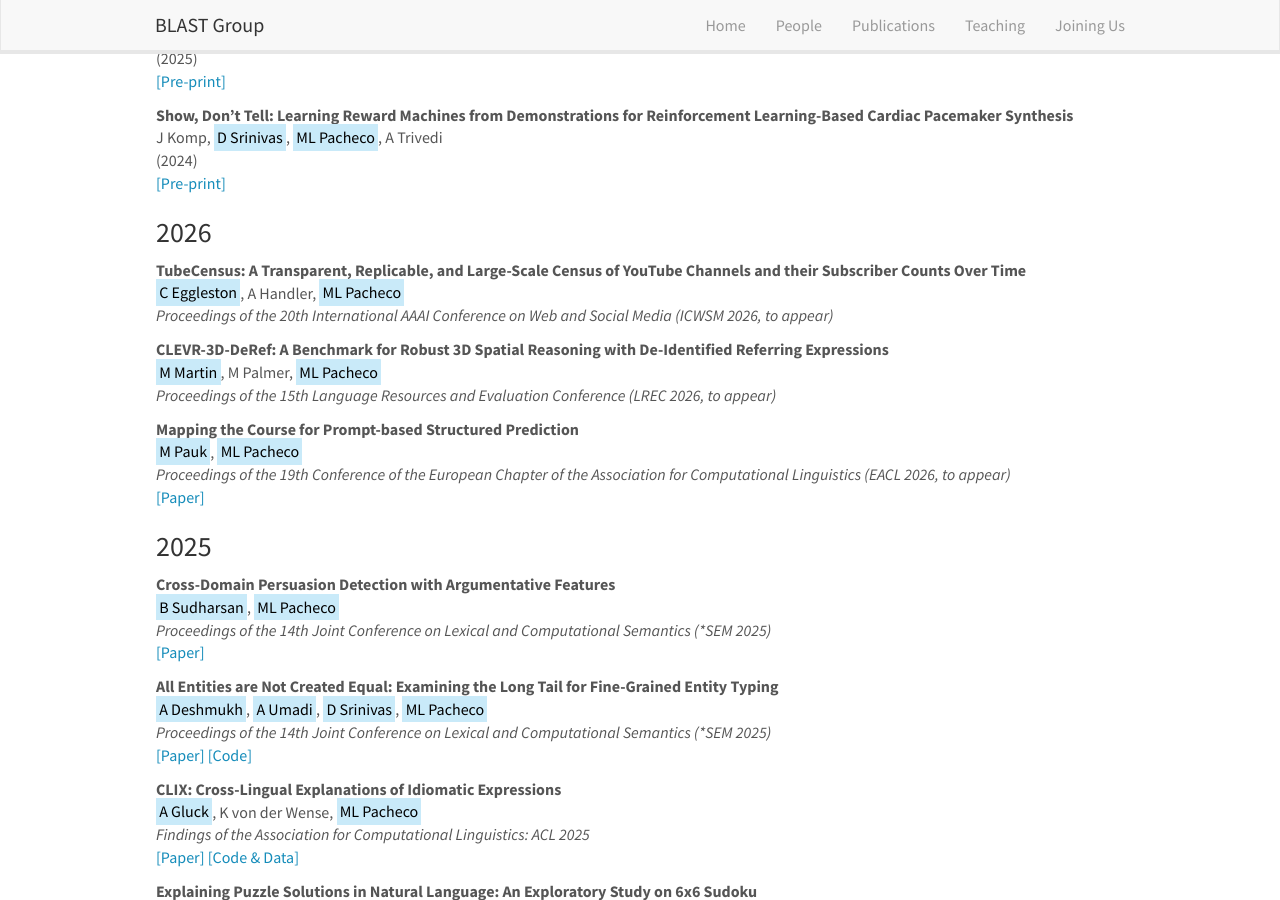
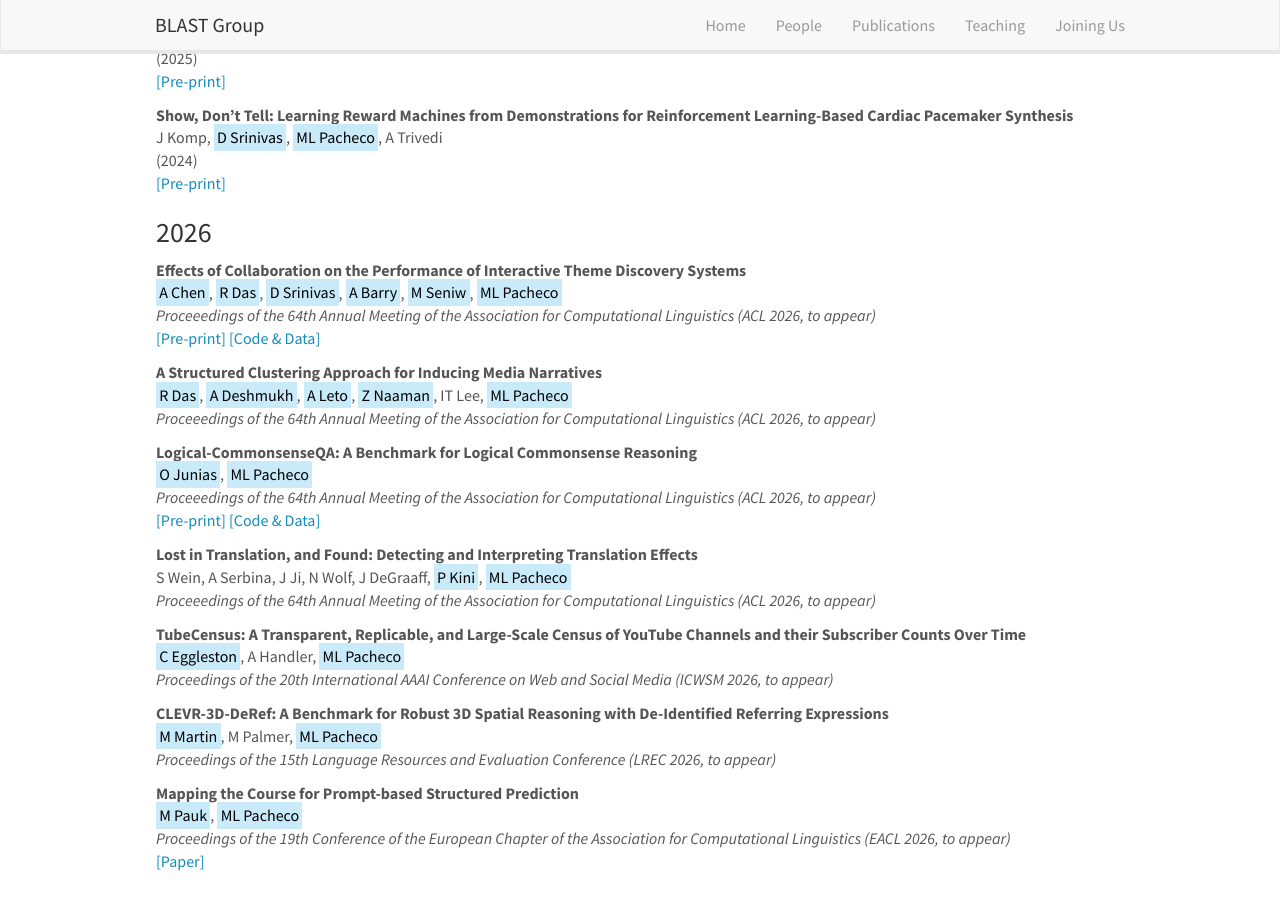
Before and after one commit to blast-cu/blast-cu.github.io, a Jekyll site: the page built from _pages/publications.md, in a window 1280 px wide and 900 px high, scrolled down 533 px. Built offline with Jekyll 4.4.1, drawn with Linux system fonts in a browser that asks for light colours; nearby versions of some CDN libraries.

Commit message:
Update publist_2026.yml

```diff
--- a/_data/publist_2026.yml
+++ b/_data/publist_2026.yml
@@ -1,3 +1,45 @@
+- title: "Effects of Collaboration on the Performance of Interactive Theme Discovery Systems"
+  authors: <mark>A Chen</mark>, <mark>R Das</mark>, <mark>D Srinivas</mark>, <mark>A Barry</mark>, <mark>M Seniw</mark>, <mark>ML Pacheco</mark>
+  highlight: 0
+  venue: "Proceeedings of the 64th Annual Meeting of the Association for Computational Linguistics (ACL 2026, to appear)"
+  link:
+    url: https://arxiv.org/abs/2408.09030
+    display: \[Pre-print\]
+  code:
+    url: https://github.com/blast-cu/interactive-systems
+    display: \[Code & Data\]
+  year: 2026
+
+- title: "A Structured Clustering Approach for Inducing Media Narratives"
+  authors: <mark>R Das</mark>, <mark>A Deshmukh</mark>, <mark>A Leto</mark>, <mark>Z Naaman</mark>, IT Lee, <mark>ML Pacheco</mark>
+  highlight: 0
+  venue: "Proceeedings of the 64th Annual Meeting of the Association for Computational Linguistics (ACL 2026, to appear)"
+  link:
+    url:
+    display:
+  year: 2026
+
+- title: "Logical-CommonsenseQA: A Benchmark for Logical Commonsense Reasoning"
+  authors: <mark>O Junias</mark>, <mark>ML Pacheco</mark>
+  highlight: 0
+  venue: "Proceeedings of the 64th Annual Meeting of the Association for Computational Linguistics (ACL 2026, to appear)"
+  link:
+    url: https://arxiv.org/abs/2601.16504
+    display: \[Pre-print\]
+  code:
+    url: https://github.com/obedjunias19/logical-csqa
+    display: \[Code & Data\]
+  year: 2026
+
+- title: "Lost in Translation, and Found: Detecting and Interpreting Translation Effects"
+  authors: S Wein, A Serbina, J Ji, N Wolf, J DeGraaff,  <mark>P Kini</mark>, <mark>ML Pacheco</mark>
+  highlight: 0
+  venue: "Proceeedings of the 64th Annual Meeting of the Association for Computational Linguistics (ACL 2026, to appear)"
+  link:
+    url:
+    display:
+  year: 2026
+
 - title: "TubeCensus: A Transparent, Replicable, and Large-Scale Census of YouTube Channels and their Subscriber Counts Over Time"
   authors: <mark>C Eggleston</mark>, A Handler, <mark>ML Pacheco</mark>
   highlight: 0
```
